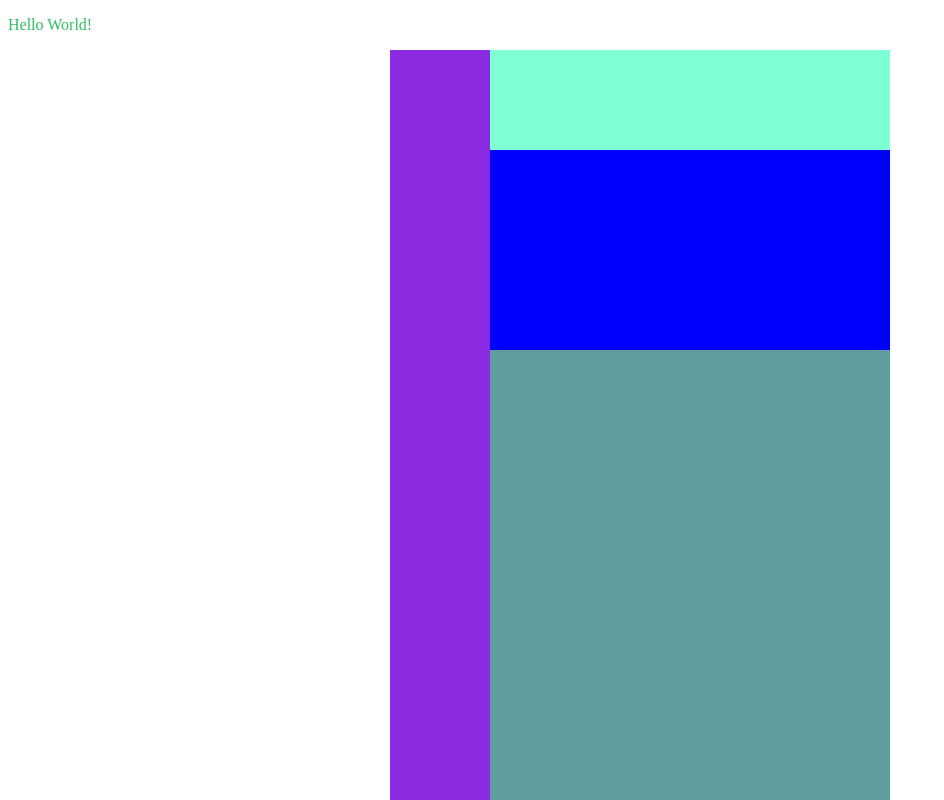
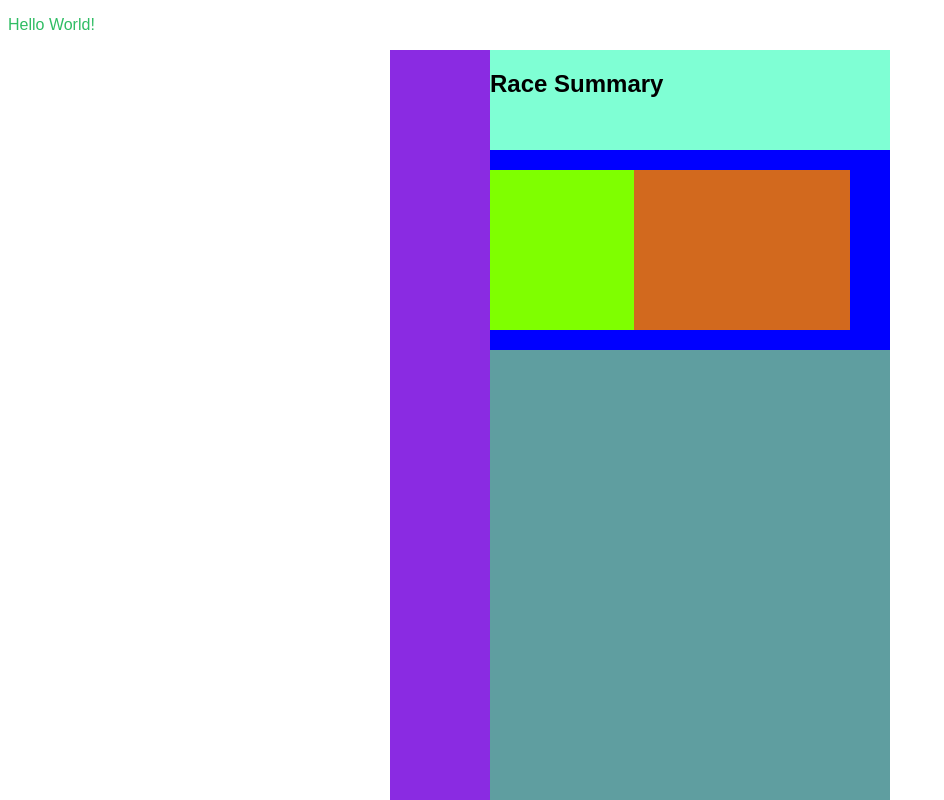
Before and after one commit to Veregorn/TOP-mobile-menu, a website built with webpack: page dist/index.html in a window 1280 px wide. Shown: the top 800 px of the page, without its empty margins (0-944 px from the left). Built offline with nearby package versions, Linux system fonts and the light colour scheme.

Commit message:
Added title page and summary inner boxes.

```diff
--- a/src/index.js
+++ b/src/index.js
@@ -5,6 +5,16 @@ function createElementWithId(tag, id) {
   const element = document.createElement(tag);
   if (id) {
     element.setAttribute("id", id);
+  }
+
+  return element;
+}
+
+// Create an element with an optional CSS class
+function createElementWithClass(tag, className) {
+  const element = document.createElement(tag);
+  if (className) {
+    element.classList.add(className);
   }
 
   return element;
@@ -27,3 +37,22 @@ container.appendChild(left);
 container.appendChild(right);
 
 document.body.appendChild(container);
+
+// Right 'div' elements creation
+// Header
+const title = createElementWithClass("h2", "title");
+title.innerHTML = "Race Summary";
+
+header.appendChild(title);
+
+// Summary
+const innerSquare = createElementWithId("div", "innerSquare");
+const innerSquareLeft = createElementWithId("div", "innerSquareLeft");
+const innerSquareRight = createElementWithId("div", "innerSquareRight");
+
+innerSquare.appendChild(innerSquareLeft);
+innerSquare.appendChild(innerSquareRight);
+
+summary.appendChild(innerSquare);
+
+// Details
--- a/src/styles.css
+++ b/src/styles.css
@@ -1,3 +1,7 @@
+body {
+    font-family: Arial, Helvetica, sans-serif;
+}
+
 #container {
     width: 500px;
     height: 900px;
@@ -27,6 +31,24 @@
     background-color: blue;
 }
 
+#innerSquare {
+    width: 90%;
+    height: 160px;
+    margin-top: 20px;
+    background-color: burlywood;
+    display: flex;
+}
+
+#innerSquareLeft {
+    width: 40%;
+    background-color: chartreuse;
+}
+
+#innerSquareRight {
+    width: 60%;
+    background-color: chocolate;
+}
+
 #details {
     height: 600px;
     background-color: cadetblue;
```
